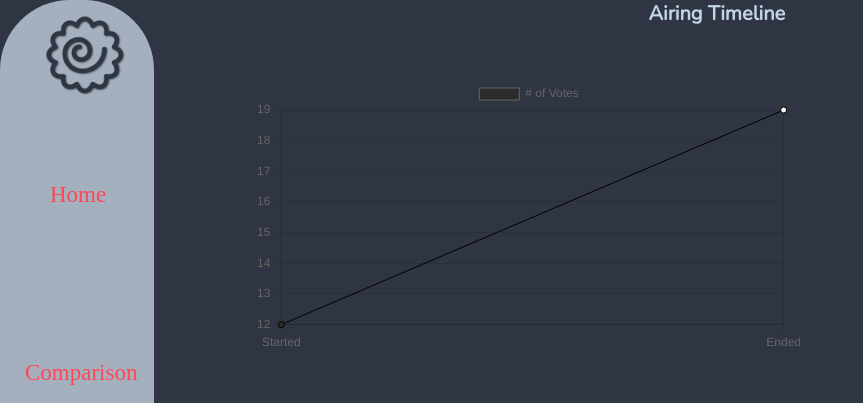
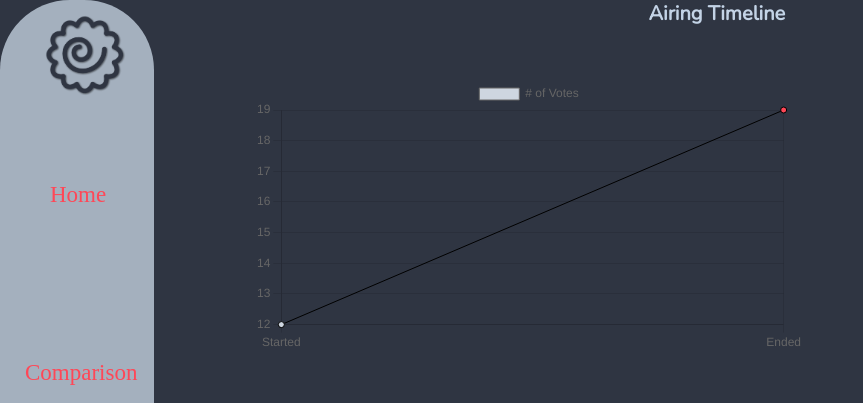
Before and after one commit to Tsebo200/AniX, a React (Create React App) app in the folder anix/: page /timeline in a window 1280 px wide. Shown: the top 403 px of the page, without its empty margins (0-863 px from the left). Built offline with nearby package versions, Linux system fonts and the light colour scheme; no server answers.

Commit message:
Added AnimeAiring in a useState

```diff
--- a/anix/src/components/Comp.js
+++ b/anix/src/components/Comp.js
@@ -46,6 +46,7 @@ const [userWatchingTwo, setUserWatchingTwo] = useState([]);
 const [userCompletedTwo, setUserCompletedTwo] = useState([]);
 const [userDroppedTwo, setUserDroppedTwo] = useState([]);
 const[userPlannedToWatchTwo, setUserPlannedToWatchTwo] = useState([]);
+
 const outputChosenAnime = () => {
     let animeId = selectedAnime.current.value;
     let animeIdTwo = selectedAnimeTwo.current.value;
@@ -75,6 +76,8 @@ const outputChosenAnime = () => {
 
 
     });
+
+
 
 
     // const [favTest, setFavTest] = useState([]);
--- a/anix/src/components/Time.js
+++ b/anix/src/components/Time.js
@@ -2,16 +2,19 @@ import "chart.js/auto";
 import React from "react";
 import axios from "axios";
 import { Line } from "react-chartjs-2";
+import {useState, useRef, useEffect} from 'react';
 
 const Time = () => {
+  const [animeAir, setAnimeAir] = useState([]);
+useEffect(()=>{
  axios.get('https://api.jikan.moe/v4/anime')
  .then((res)=>{
   let data = res.data.data;
   let airing = data.aired;
   console.log(airing);
   console.log(data);
-
- });
+});
+ }, []);
 
   return (
     <>
@@ -25,7 +28,7 @@ const Time = () => {
                 {
                   label: "# of Votes",
                   data: [12, 19],
-                  backgroundColor: ["#2b2b2b", "#ffffff"],
+                  backgroundColor: ["#CED6E0","#FF4757",],
                   borderColor: [],
                   borderWidth: 1,
                 },
```
